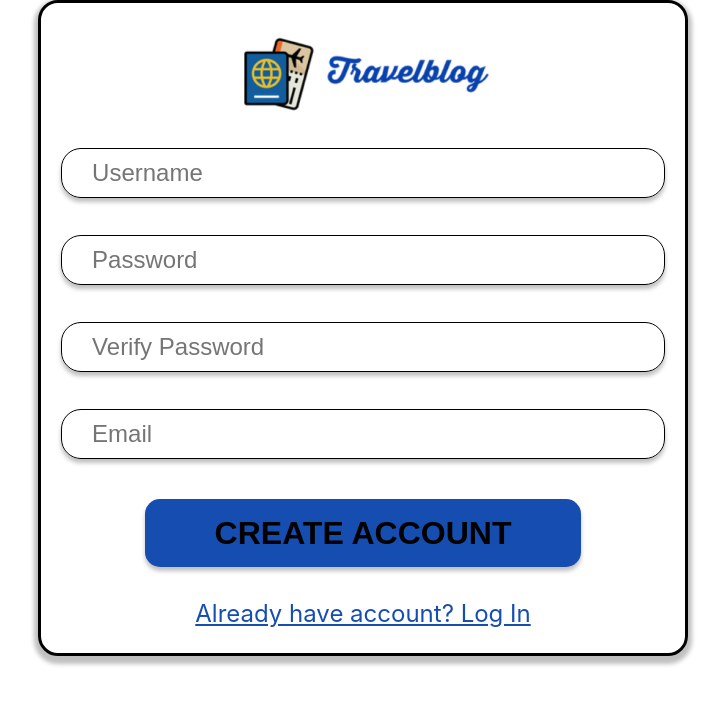
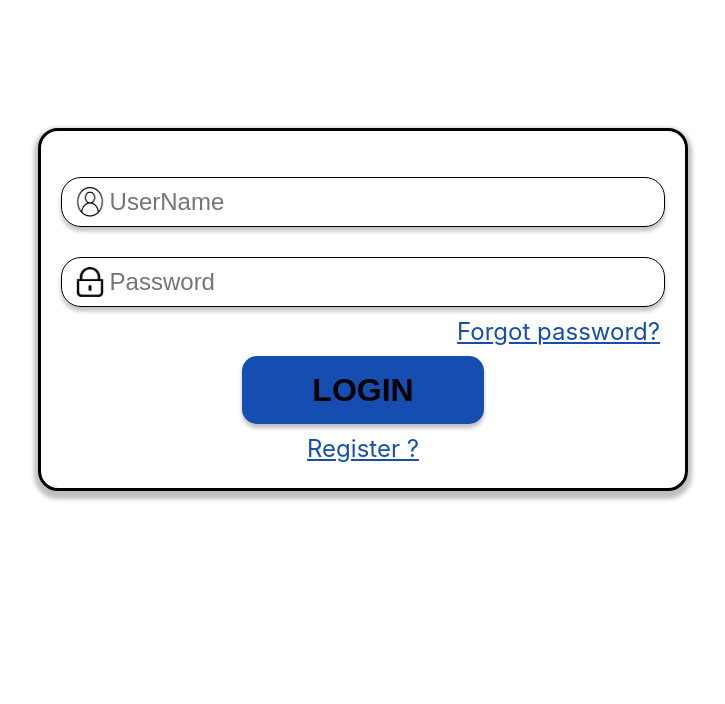
Before and after one commit to hvuquang/TourBlog_FE, a React (Create React App) app in the folder tourblogn_fr/: page / in a window 1280 px wide. Shown: the top 704 px of the page, without its empty margins (277-1002 px from the left). Built offline with nearby package versions, Linux system fonts and the light colour scheme.

Commit message:
Revert "Merge branch 'Truong'"
This reverts commit 24d12e08dc60540823fa032f46f4571c331113a3, reversing
changes made to 0646ec9a155bfe117c9eae0a22dccb43075f1deb.

```diff
--- a/tourblogn_fr/src/components/InputNoneIMG/InputNoneIMG.css
+++ /dev/null
@@ -1,35 +0,0 @@
-.container {
-    width: 604px;
-    height: 50px;
-    border: 1px solid black;
-    box-sizing: border-box;
-    border-radius: 20px;
-    /* position: absolute; */
-    display: flex;
-    justify-content: center;
-    align-items: center;
-    box-shadow: 0 4px 4px rgba(0, 0, 0, 0.25);
-}
-
-.container__img {
-    width: 35px;
-    height: 35px;
-    display: flex;
-    justify-content: center;
-    align-items: center;
-}
-
-img {
-    width: 30px;
-    height: 30px;
-}
-
-.container__input {
-    width: 90%;
-    height: 29px;
-    border: none;
-    font-size: 24px;
-    display: flex;
-    align-items: center;
-    outline: none;
-}
--- a/tourblogn_fr/src/components/InputNoneIMG/InputNoneIMG.jsx
+++ /dev/null
@@ -1,21 +0,0 @@
-import React, { Component } from "react";
-import "./InputNoneIMG.css";
-import { BiUserCircle } from "react-icons/bi";
-import { IconContext } from "react-icons";
-
-class TextInput extends Component {
-  render() {
-    return (
-      <div className="container">
-
-        <input
-          className="container__input"
-          type={this.props.input}
-          placeholder={this.props.name}
-        />
-      </div>
-    );
-  }
-}
-
-export default TextInput;
--- a/tourblogn_fr/src/components/Screen/Register/Register.css
+++ /dev/null
@@ -1,11 +0,0 @@
-.container{
-    margin: 3%;
-}
-.mainbutton{
-    margin: 5% 0;
-}
-#logo{
-    width: 280px;
-    height: 97px;
-    margin-bottom: 15px;
-}
--- a/tourblogn_fr/src/components/Screen/Register/Register.jsx
+++ /dev/null
@@ -1,23 +0,0 @@
-import React, { Component } from 'react'
-import './Register.css'
-import BackGround from '../../background/background'
-import Button from '../../Button/Button'
-import TextInput from '../../TextInput/TextInput'
-import Link from '../../Link/Link'
-import InputNoneIMG from '../../InputNoneIMG/InputNoneIMG'
-
-export default class Register extends Component {
-  render() {
-    return (
-      <BackGround>
-       <img id='logo' src={process.env.PUBLIC_URL + '/images/logoTravel.png'} />
-        <InputNoneIMG name="Username" input="text"/>
-        <InputNoneIMG name="Password" input="password"/>
-        <InputNoneIMG name="Verify Password" input="password"/>
-        <InputNoneIMG name="Email" input="email"/>
-        <Button>Create Account</Button>
-        <Link content="Already have account? Log In"/>
-      </BackGround>
-    )
-  }
-}
--- a/tourblogn_fr/src/index.js
+++ b/tourblogn_fr/src/index.js
@@ -4,12 +4,11 @@ import "./index.css";
 import App from "./App";
 import reportWebVitals from "./reportWebVitals";
 import LogIn from "./components/Screen/LogIn/LogIn";
-import Register from "./components/Screen/Register/Register";
 
 const root = ReactDOM.createRoot(document.getElementById("root"));
 root.render(
   <React.StrictMode>
-    <Register/>
+    <LogIn />
   </React.StrictMode>
 );
 
```
